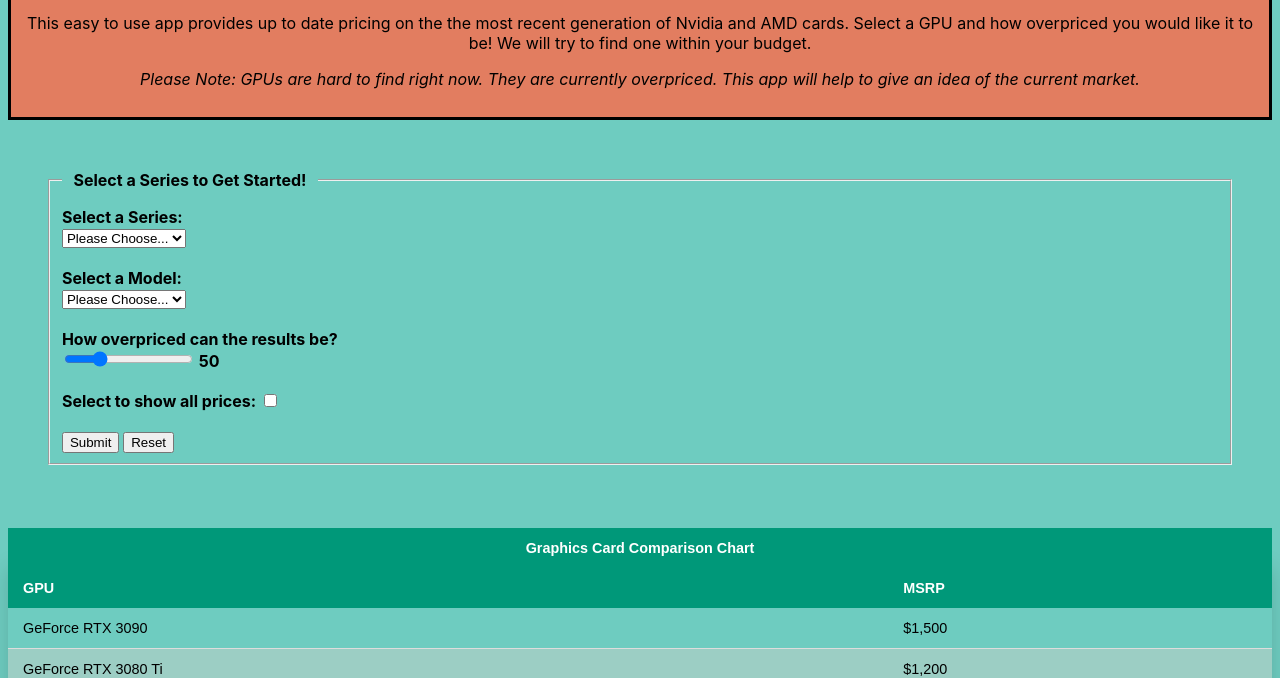
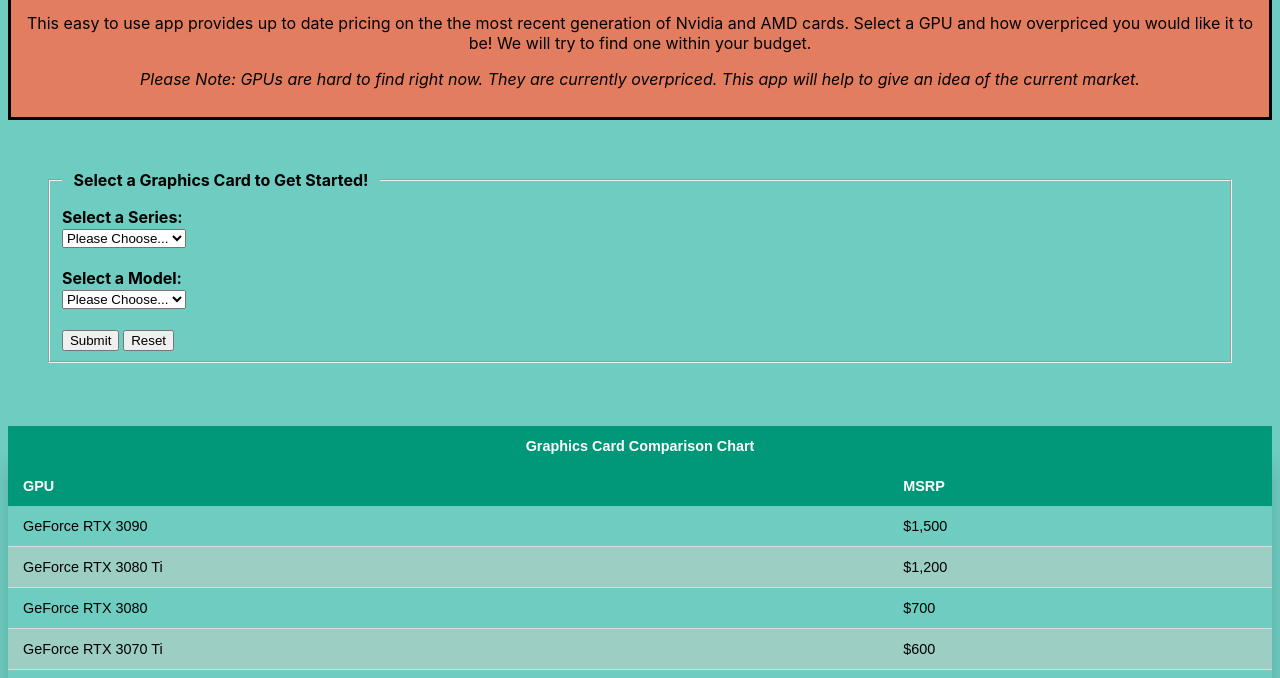
Before and after one commit to smarkwardt1/gpustock, a website: page public/index.html in a window 1280 px wide. Shown: the part 129-807 px from the top of the page. Drawn offline with Linux system fonts and the light colour scheme.

Commit message:
removed threshold

```diff
--- a/public/index.html
+++ b/public/index.html
@@ -85,7 +85,7 @@
     <div class="form-section">
       <form action="/search.html" method="post">
         <fieldset>
-          <legend>Select a Series to Get Started!</legend>
+          <legend>Select a Graphics Card to Get Started!</legend>
           <label for="series">Select a Series: </label>
           <br />
           <select
@@ -103,34 +103,6 @@
           <select name="model" id="model">
             <option value="" disabled selected hidden>Please Choose...</option>
           </select>
-
-          <br />
-          <br />
-
-          <label for="threshold">How overpriced can the results be?</label>
-          <br />
-          <input
-            type="range"
-            id="threshold"
-            name="threshold"
-            value="50"
-            min="1"
-            max="200"
-            oninput="this.nextElementSibling.value = this.value"
-          />
-          <output>50</output>
-
-          <br />
-          <br />
-
-          <label for="toggle">Select to show all prices: </label>
-          <input
-            type="checkbox"
-            id="toggle-threshold"
-            name="threshold"
-            value="100000"
-            onclick="toggleElement('threshold', this.checked)"
-          />
 
           <br />
           <br />
```
Also changed, not shown: public/data/search_data.json (+1 -1 lines), server.js (+13 -37 lines).
